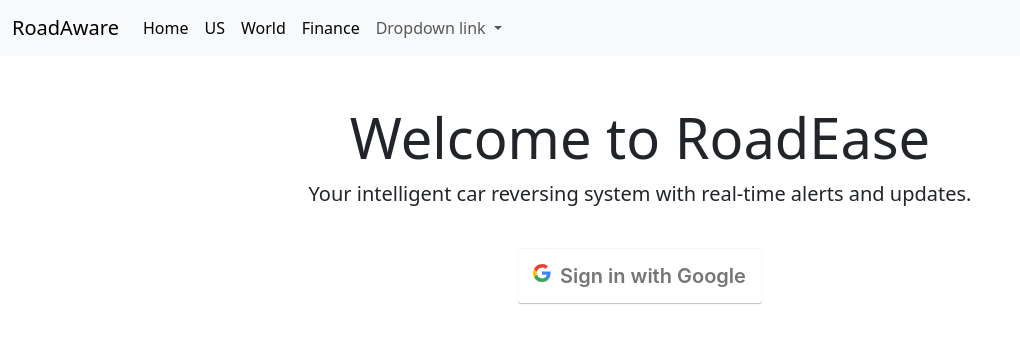
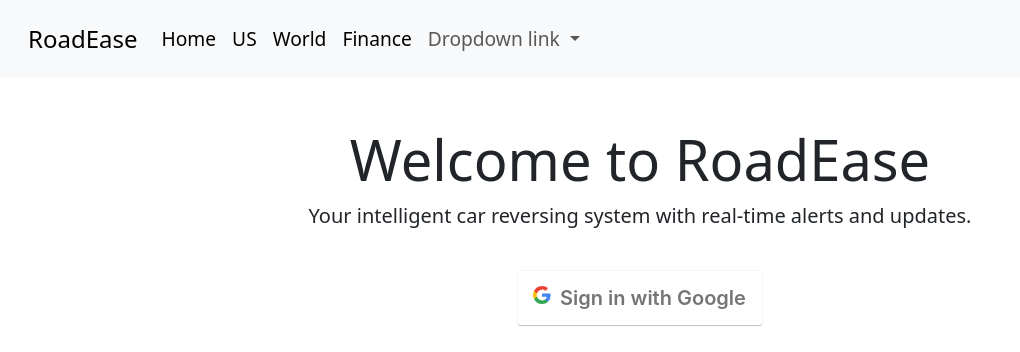
Before and after one commit to EricHanJf/IOT-I-CA-RoadAware, a Flask app: page / in a window 1280 px wide. Shown: the top 352 px of the page, without its empty margins (0-1020 px from the left). Run offline with Flask 3, Linux system fonts and the light colour scheme; style sheets or scripts are compiled from the project's sources.

Commit message:
adjusted Css , base.html and navbar.html

```diff
--- a/static/css/css/style.css
+++ b/static/css/css/style.css
@@ -90,3 +90,15 @@
     transform: translateX(0);
   }
 }
+/* this is navbar in CSS style*/
+#navbar {
+  padding: 1rem;
+}
+
+.container-fluid .navbar-brand {
+  font-size: 1.5rem;
+}
+
+.nav-item .nav-link {
+  font-size: 1.2rem;
+}
--- a/static/css/style.scss
+++ b/static/css/style.scss
@@ -81,3 +81,17 @@
     75% { transform: translateX(0); }
     100% { transform: translateX(0); }
 }
+
+/* this is navbar in CSS style*/
+
+#navbar{
+    padding: 1rem;
+}
+
+.container-fluid .navbar-brand{
+    font-size: 1.5rem;
+}
+
+.nav-item .nav-link{
+    font-size: 1.2rem;
+}
--- a/templates/base.html
+++ b/templates/base.html
@@ -4,7 +4,7 @@
 <head>
     <meta charset="UTF-8">
     <meta name="viewport" content="width=device-width, initial-scale=1.0">
-    <link rel="stylesheet" href="{{ url_for('static',filename='css/style.css') }}">
+    <link rel="stylesheet" href="{{ url_for('static',filename='css/css/style.css') }}">
     <link href="https://cdn.jsdelivr.net/npm/bootstrap@5.3.3/dist/css/bootstrap.min.css" rel="stylesheet"
         integrity="sha384-QWTKZyjpPEjISv5WaRU9OFeRpok6YctnYmDr5pNlyT2bRjXh0JMhjY6hW+ALEwIH" crossorigin="anonymous">
     <title>{% block title %}Home Page{% endblock %}</title>
--- a/templates/navbar.html
+++ b/templates/navbar.html
@@ -1,9 +1,11 @@
 {% extends 'base.html' %}
 {% block title %}Navbar{% endblock %}
 {% block body %}
-<nav class="navbar navbar-expand-lg bg-body-tertiary">
+<nav class="navbar navbar-expand-lg bg-body-tertiary" id="navbar">
     <div class="container-fluid">
-        <a class="navbar-brand" href="/">RoadAware</a>
+        <a class="navbar-brand" href="/">RoadEase</a>
+        <!-- <img src="{{ url_for('static', filename='image/ProjectLogo.jpg') }}" alt="RoadEase Logo" class="logo-img mt-1"
+            style="width: 50px; height: auto;"> -->
         <button class="navbar-toggler" type="button" data-bs-toggle="collapse" data-bs-target="#navbarNavDropdown"
             aria-controls="navbarNavDropdown" aria-expanded="false" aria-label="Toggle navigation">
             <span class="navbar-toggler-icon"></span>
```
